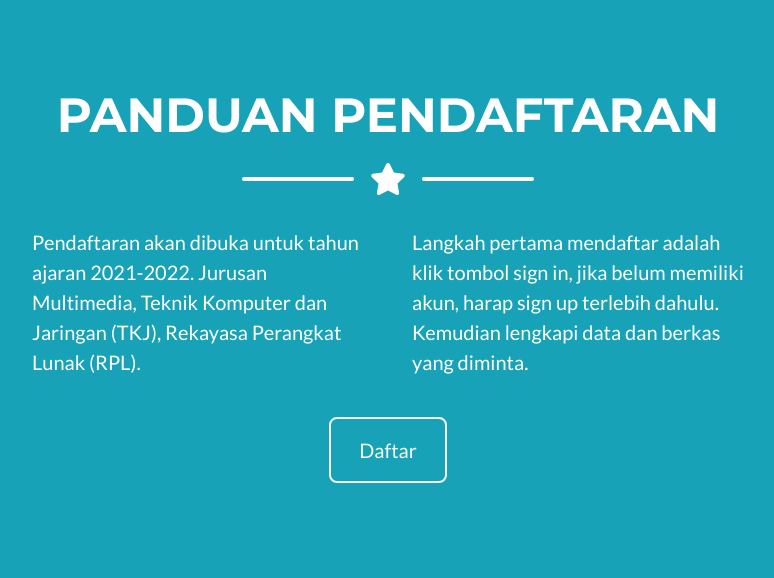
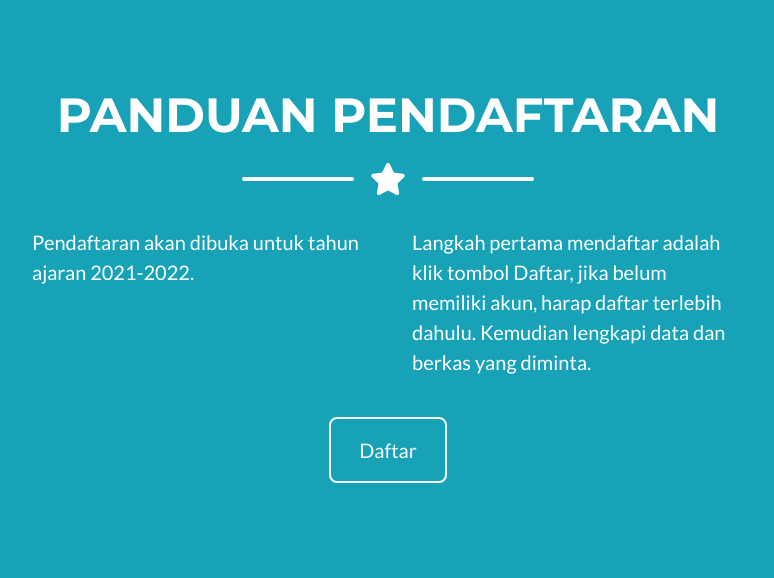
Before and after one commit to RouxLouka/WebPPDB, a PHP site: page / in a window 1280 px wide. Shown: the part 1691-2269 px from the top of the page, without its empty margins (252-1026 px from the left). Run offline with PHP 8.4, Linux system fonts and the light colour scheme; some libraries are stand-ins or nearby versions.

Commit message:
Update Main Index

```diff
--- a/index.php
+++ b/index.php
@@ -130,8 +130,8 @@
                 </div>
                 <!-- About Section Content-->
                 <div class="row">
-                    <div class="col-lg-4 ml-auto"><p class="lead">Pendaftaran akan dibuka untuk tahun ajaran 2021-2022. Jurusan Multimedia, Teknik Komputer dan Jaringan (TKJ), Rekayasa Perangkat Lunak (RPL).</p></div>
-                    <div class="col-lg-4 mr-auto"><p class="lead">Langkah pertama mendaftar adalah klik tombol sign in, jika belum memiliki akun, harap sign up terlebih dahulu. Kemudian lengkapi data dan berkas yang diminta.</p></div>
+                    <div class="col-lg-4 ml-auto"><p class="lead">Pendaftaran akan dibuka untuk tahun ajaran 2021-2022.</p></div>
+                    <div class="col-lg-4 mr-auto"><p class="lead">Langkah pertama mendaftar adalah klik tombol Daftar, jika belum memiliki akun, harap daftar terlebih dahulu. Kemudian lengkapi data dan berkas yang diminta.</p></div>
                 </div>
                 <!-- About Section Button-->
                 <div class="text-center mt-4">
```
